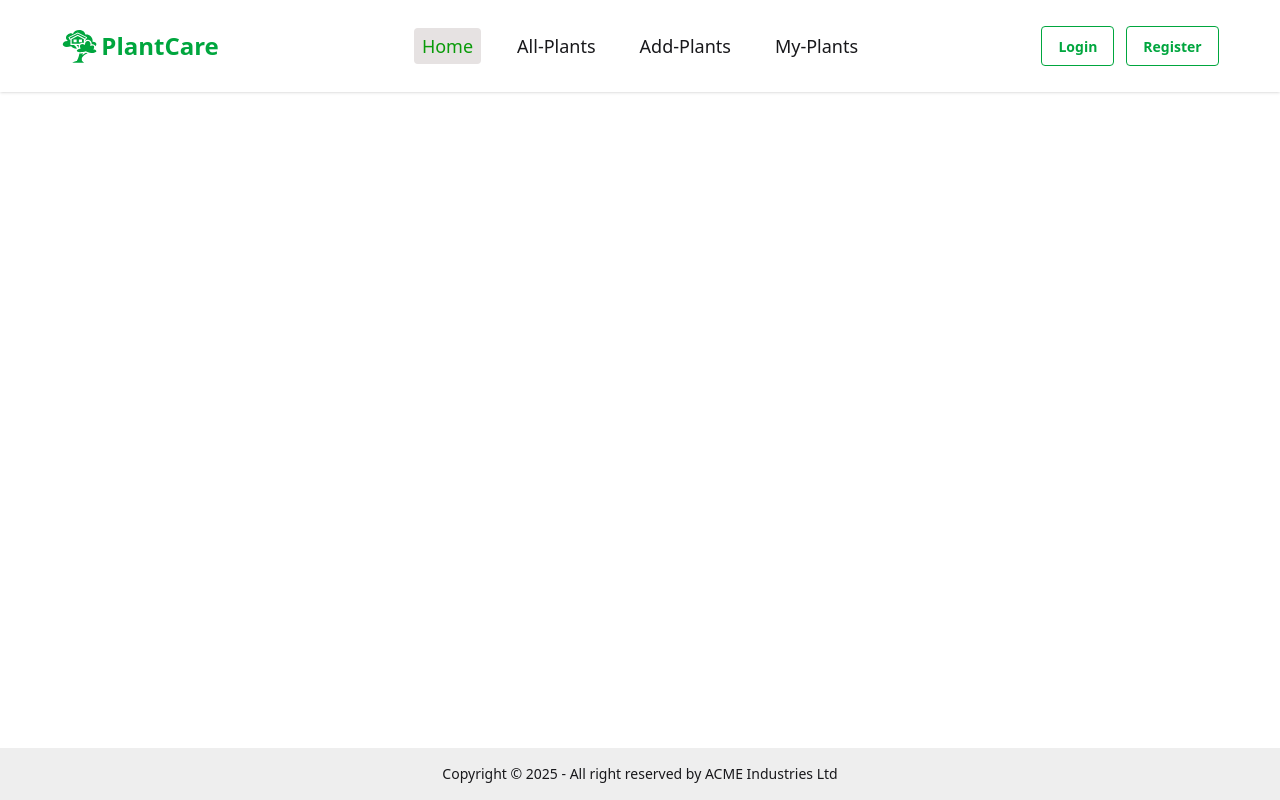
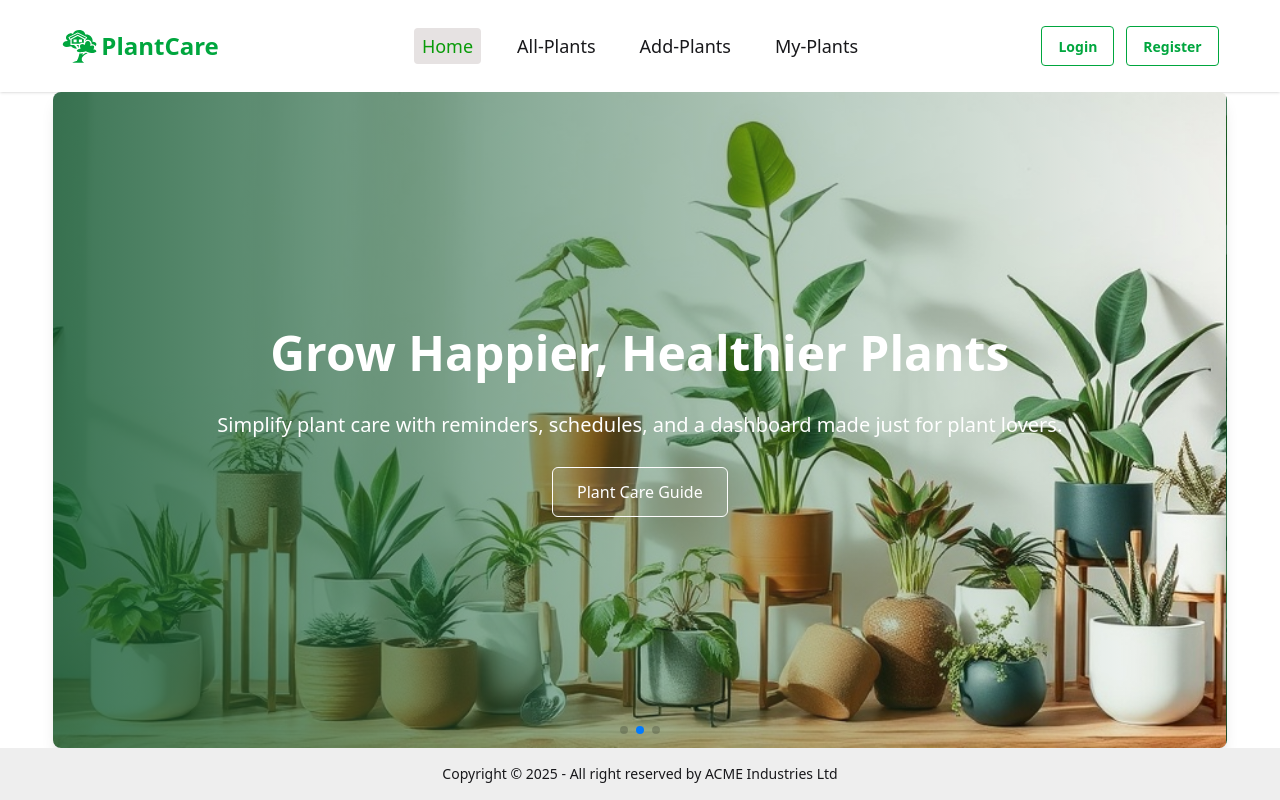
Before and after one commit to Md-Shakib-Akando/Plant-care-client-side, a React (Vite) app: page / in a window 1280 px wide. Built offline with nearby package versions, Linux system fonts and the light colour scheme.

Commit message:
slide banner section

```diff
--- a/src/Components/Main/Banner.jsx
+++ b/src/Components/Main/Banner.jsx
@@ -1,12 +1,121 @@
 import React from 'react';
-import { Autoplay, Pagination } from 'swiper/modules';
 import { Swiper, SwiperSlide } from 'swiper/react';
-
+import { Pagination, Autoplay } from 'swiper/modules';
+import 'swiper/css';
+import 'swiper/css/pagination';
+import Img1 from '../../assets/SlideImg1.jpg'
+import Img2 from '../../assets/SlideImg2.jpg'
+import Img3 from '../../assets/SlideImg3.jpg'
 const Banner = () => {
     return (
-        <>
+        <div className=" rounded-lg overflow-hidden shadow-lg h-[calc(100vh-144px)]">
+            <Swiper
+                modules={[Pagination, Autoplay]}
+                pagination={{ clickable: true }}
+                autoplay={{ delay: 3500 }}
+                loop={true}
+                slidesPerView={1}
+                className="h-full"
+            >
 
-        </>
+                <SwiperSlide className="h-[400px] md:h-[500px] lg:h-[600px] xl:h-[700px]">
+                    <div className="relative h-full w-full">
+
+                        <div
+                            className="absolute inset-0 bg-cover bg-center z-0"
+                            style={{
+                                backgroundImage: `url(${Img2})`,
+                            }}
+                        ></div>
+
+
+                        <div className="absolute inset-0 bg-gradient-to-r from-green-900/80 to-transparent z-10"></div>
+
+
+                        <div className="relative z-20 flex h-full items-center px-4 sm:px-6 md:px-12 lg:px-20 xl:px-32">
+                            <div className="w-full flex flex-col  justify-center items-center  text-white space-y-5 xl:space-y-7">
+                                <h1 className="text-center text-2xl sm:text-3xl md:text-4xl xl:text-5xl font-bold leading-tight">
+                                    Grow Happier, Healthier Plants
+                                </h1>
+                                <p className="text-center text-base sm:text-lg md:text-xl">
+                                    Simplify plant care with reminders, schedules, and a dashboard made just for plant lovers.
+                                </p>
+                                <div>
+                                     <button className="bg-white/10 hover:bg-green-600 cursor-pointer border border-white hover:border-green-600 text-white  px-6 py-3 rounded-md font-medium transition duration-300">
+                                        Plant Care Guide
+                                    </button>
+                                </div>
+                            </div>
+                        </div>
+                    </div>
+                </SwiperSlide>
+                <SwiperSlide className="h-[400px] md:h-[500px] lg:h-[600px] xl:h-[700px]">
+                    <div className="relative h-full w-full">
+
+                        <div
+                            className="absolute inset-0 bg-cover bg-center z-0"
+                            style={{
+                                backgroundImage: `url(${Img1})`,
+                            }}
+                        ></div>
+
+
+                        <div className="absolute inset-0 bg-gradient-to-r from-green-900/80 to-transparent z-10"></div>
+
+
+                        <div className="relative z-20 flex h-full items-center px-4 sm:px-6 md:px-12 lg:px-20 xl:px-32">
+                             <div className="w-full flex flex-col  justify-center items-center  text-white space-y-5 xl:space-y-7">
+                                <h1 className="text-center text-2xl sm:text-3xl md:text-4xl xl:text-5xl font-bold leading-tight">
+                                    Grow Happier, Healthier Plants
+                                </h1>
+                                <p className="text-center text-base sm:text-lg md:text-xl">
+                                    Simplify plant care with reminders, schedules, and a dashboard made just for plant lovers.
+                                </p>
+                                <div>
+                                    <button className="bg-white/10 hover:bg-green-600 cursor-pointer border border-white hover:border-green-600 text-white  px-6 py-3 rounded-md font-medium transition duration-300">
+                                        Plant Care Guide
+                                    </button>
+                                </div>
+                            </div>
+                        </div>
+                    </div>
+                </SwiperSlide>
+                <SwiperSlide className="h-[400px] md:h-[500px] lg:h-[600px] xl:h-[700px]">
+                    <div className="relative h-full w-full">
+
+                        <div
+                            className="absolute inset-0 bg-cover bg-center z-0"
+                            style={{
+                                backgroundImage: `url(${Img3})`,
+                            }}
+                        ></div>
+
+
+                        <div className="absolute inset-0 bg-gradient-to-r from-green-900/80 to-transparent z-10"></div>
+
+
+                        <div className="relative z-20 flex h-full items-center px-4 sm:px-6 md:px-12 lg:px-20 xl:px-32">
+                             <div className="w-full flex flex-col  justify-center items-center  text-white space-y-5 xl:space-y-7">
+                                <h1 className="text-center text-2xl sm:text-3xl md:text-4xl xl:text-5xl font-bold leading-tight">
+                                    Grow Happier, Healthier Plants
+                                </h1>
+                                <p className="text-center text-base sm:text-lg md:text-xl">
+                                    Simplify plant care with reminders, schedules, and a dashboard made just for plant lovers.
+                                </p>
+                                <div>
+                                    <button className="bg-white/10 hover:bg-green-600 cursor-pointer border border-white hover:border-green-600 text-white  px-6 py-3 rounded-md font-medium transition duration-300">
+                                        Plant Care Guide
+                                    </button>
+                                </div>
+                            </div>
+                        </div>
+                    </div>
+                </SwiperSlide>
+
+
+
+            </Swiper>
+        </div>
     );
 };
 
--- a/src/Layouts/MainLayout.jsx
+++ b/src/Layouts/MainLayout.jsx
@@ -7,7 +7,7 @@ const MainLayout = () => {
     return (
         <>
             <Navbar></Navbar>
-            <div className='max-w-11/12 min-h-[calc(100vh-144px)] mx-auto'>
+            <div className='max-w-11/12  mx-auto'>
                 <Outlet></Outlet>
             </div>
             <Footer></Footer>
```
